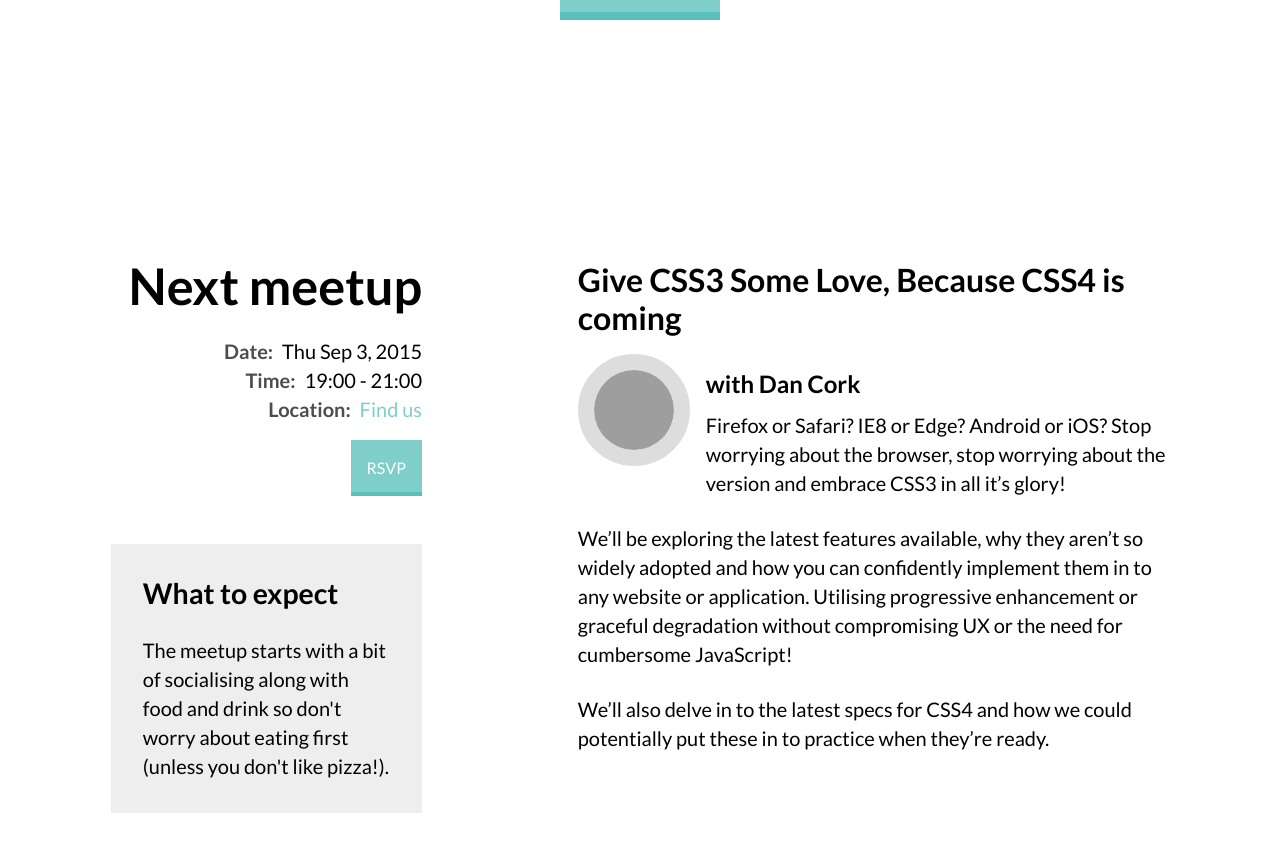
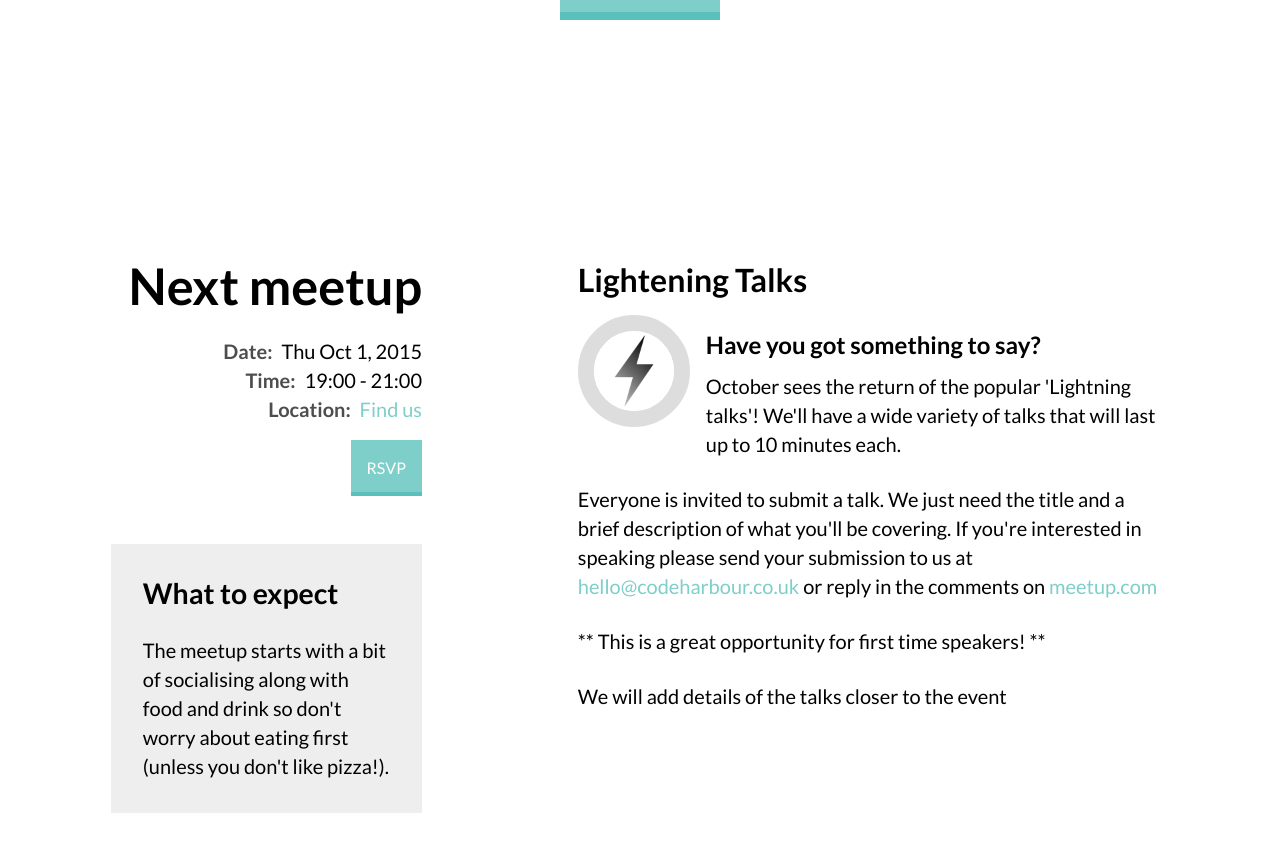
Before and after one commit to codeharbour/codeharbour.github.io, a Jekyll site: the page built from index.html, in a window 1280 px wide and 900 px high, scrolled down 839 px. Shown: the top 852 px of the window. Built offline with Jekyll 4.4.1, drawn with Linux system fonts in a browser that asks for light colours; grey boxes are pictures that could not be loaded.

Commit message:
add october event

```diff
--- a/_data/meetup.json
+++ b/_data/meetup.json
@@ -1,6 +1,6 @@
 {
   "meetup-url": "http://www.meetup.com/codeharbour/",
-  "event-id": "224449545",
-  "event-start-date": "2015-09-03 19:00",
-  "event-end-date": "2015-09-03 21:00"
+  "event-id": "225008082",
+  "event-start-date": "2015-10-01 19:00",
+  "event-end-date": "2015-10-01 21:00"
 }
--- a/index.html
+++ b/index.html
@@ -21,11 +21,30 @@ layout: default
 				</header>
 			</div>
 			<div class="span4-4 span6-4 span8-5 span12-7 push12-1">
+<!--
 				{% assign sorted = site.talks | sort: "pub-date" | reverse %}
 				{% assign numTalks = 1 %}
 				{% for talk in sorted limit:numTalks %}
 					{% include talk-summary.html %}
 				{% endfor %}
+-->
+				<article class="talk">
+				  <h1>Lightening Talks</h1>
+				  <div class="speaker profile">
+				  	<img class="profile__img" src="/assets/img/lightening-talks.png" alt="Lightening Talks">
+				  	<h2 class="profile__name">Have you got something to say?</h2>
+
+				  </div>
+				  <div class="talk__entry">
+				    <p>October sees the return of the popular 'Lightning talks'! We'll have a wide variety of talks that will last up to 10 minutes each.</p>
+
+						<p>Everyone is invited to submit a talk. We just need the title and a brief description of what you'll be covering. If you're interested in speaking please send your submission to us at <a href="mailto:hello@codeharbour.co.uk">hello@codeharbour.co.uk</a> or reply in the comments on <a href="{{ site.data.meetup.meetup-url }}/events/{{ site.data.meetup.event-id }}">meetup.com</a></p>
+
+						<p>** This is a great opportunity for first time speakers! **</p>
+						<p>We will add details of the talks closer to the event</p>
+				  </div>
+				</article>
+
 			</div>
 		</div>
 	</div>
```
Also changed, not shown: assets/img/lightening-talks.png (added).
